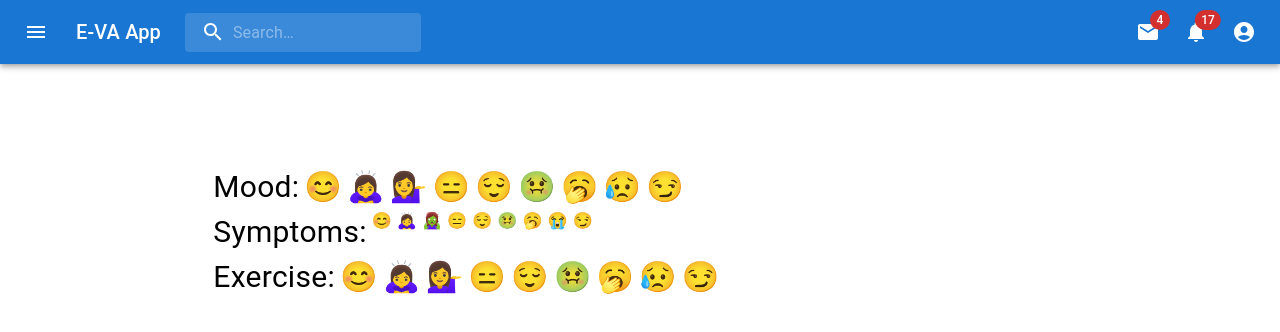
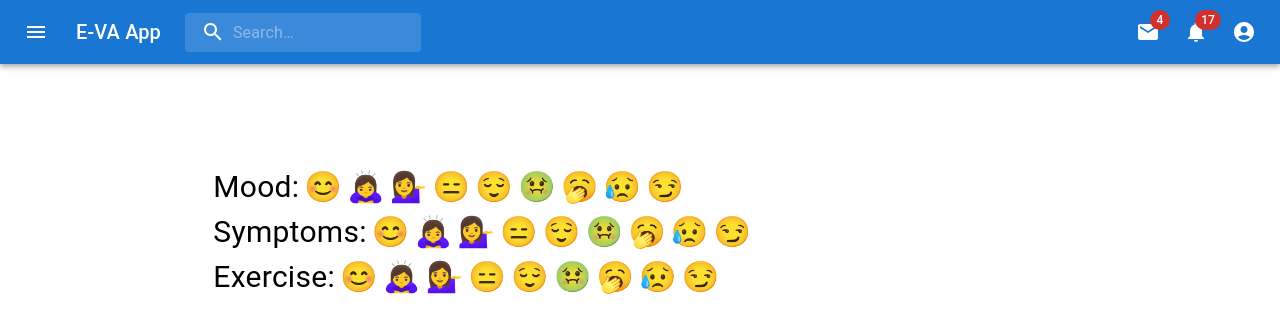
Before and after one commit to TechLabs-Berlin/st22-e-va, a React (Create React App) app in the folder EvaApp/: page /symptomtracker in a window 1280 px wide. Shown: the top 332 px of the page. Built offline with nearby package versions, Linux system fonts and the light colour scheme.

Commit message:
Updated Exercise tracker

```diff
--- a/EvaApp/src/Component/Exercise.js
+++ b/EvaApp/src/Component/Exercise.js
@@ -22,20 +22,63 @@ export default ({ handleSelection }) => {
         onChange={handler}
       >
         <FormControlLabel
-          value="Cycling"
-          control={<Radio sx={{ display: "none" }} />}
+          value="Run"
+          control={
+            <Radio
+              sx={{
+                display: "none",
+              }}
+            />
+          }
           label={
             <Typography fontSize={30}>
-              {selected === "Run" ? "🏃🏻‍♀️" : "🚶🏻‍♀️"}
+              {selected === "Run" ? "  🏃🏻‍♀️ " : "  🚶🏻‍♀️ "}
             </Typography>
           }
         />
         <FormControlLabel
-          value="Cycling"
+          value="Walk"
           control={<Radio sx={{ display: "none" }} />}
           label={
             <Typography fontSize={30}>
-              {selected === "Cycling" ? " 🚵🏻‍♀️ " : "  🚴🏻‍♀️ "}
+              {selected === "Walk" ? "  🚶🏻‍♀️ " : " 🧍🏻‍♀️ "}
+            </Typography>
+          }
+        />
+        <FormControlLabel
+          value="Weights"
+          control={<Radio sx={{ display: "none" }} />}
+          label={
+            <Typography fontSize={30}>
+              {selected === "Weights" ? "🏋🏻‍♀️ " : " 🧍🏻‍♀️ "}
+            </Typography>
+          }
+        />
+        <FormControlLabel
+          value="Meditation"
+          control={<Radio sx={{ display: "none" }} />}
+          label={
+            <Typography fontSize={30}>
+              {selected === "Meditation" ? " 🧘🏻‍♀️ " : " 💆🏻‍♀️ "}
+            </Typography>
+          }
+        />
+        <FormControlLabel
+          value="Sport"
+          control={<Radio sx={{ display: "none" }} />}
+          label={
+            <Typography fontSize={30}>
+              {selected === "Sport" ? " ⛹🏻‍♀️ " : "  🤾🏻‍♀️ "}
+            </Typography>
+          }
+        />
+
+        <FormControlLabel
+          value="Cycle"
+          control={<Radio sx={{ display: "none" }} />}
+          label={
+            <Typography fontSize={30}>
+              {selected === "Cycle" ? " 🚵🏻‍♀️ " : " 🚴🏻‍♀️ "}
             </Typography>
           }
         />
--- a/EvaApp/src/Component/Symptoms.js
+++ b/EvaApp/src/Component/Symptoms.js
@@ -1,12 +1,12 @@
-import { useState } from 'react';
-import Radio from '@mui/material/Radio';
-import RadioGroup from '@mui/material/RadioGroup';
-import FormControlLabel from '@mui/material/FormControlLabel';
-import FormControl from '@mui/material/FormControl';
-
+import { useState } from "react";
+import Radio from "@mui/material/Radio";
+import RadioGroup from "@mui/material/RadioGroup";
+import FormControlLabel from "@mui/material/FormControlLabel";
+import FormControl from "@mui/material/FormControl";
+import { Typography } from "@mui/material";
 
 export default ({ handleSelection }) => {
-  const [selected, setSelected] = useState('');
+  const [selected, setSelected] = useState("");
 
   const handler = (event) => {
     handleSelection(event.target.value);
@@ -22,50 +22,92 @@ export default ({ handleSelection }) => {
         onChange={handler}
       >
         <FormControlLabel
-          value="Acne"
-          control={<Radio sx={{ display: 'none' }} />}
-          label={selected === 'Acne' ? ' 😁 ' : ' 😊 '}
+          value="Happy"
+          control={
+            <Radio
+              sx={{
+                display: "none",
+              }}
+            />
+          }
+          label={
+            <Typography fontSize={30}>
+              {selected === "Happy" ? " 😁 " : " 😊 "}
+            </Typography>
+          }
         />
         <FormControlLabel
-          value="Backaches"
-          control={<Radio sx={{ display: 'none' }} />}
-          label={selected === 'Backaches' ? ' 🙆‍♀️ ' : ' 🙇‍♀️ '}
+          value="Energetic"
+          control={<Radio sx={{ display: "none" }} />}
+          label={
+            <Typography fontSize={30}>
+              {selected === "Energetic" ? " 🙆‍♀️ " : " 🙇‍♀️ "}
+            </Typography>
+          }
         />
 
         <FormControlLabel
-          value="Cramps"
-          control={<Radio sx={{ display: 'none' }} />}
-          label={selected === 'Cramps' ? ' 💁‍♀️ ' : ' 🧟‍♀️ '}
+          value="Mood swings"
+          control={<Radio sx={{ display: "none" }} />}
+          label={
+            <Typography fontSize={30}>
+              {selected === "Mood swings" ? " 🧟‍♀️ " : " 💁‍♀️ "}
+            </Typography>
+          }
         />
         <FormControlLabel
-          value="Cravings (Salty)"
-          control={<Radio sx={{ display: 'none' }} />}
-          label={selected === 'Cravings (Salty)' ? ' 😵 ' : ' 😑 '}
+          value="Irritated"
+          control={<Radio sx={{ display: "none" }} />}
+          label={
+            <Typography fontSize={30}>
+              {selected === "Irritated" ? " 😵 " : " 😑 "}
+            </Typography>
+          }
         />
         <FormControlLabel
-          value="Cravings (Sweets)"
-          control={<Radio sx={{ display: 'none' }} />}
-          label={selected === 'Cravings (Sweets)' ? ' 😇 ' : ' 😌 '}
+          value="Calm"
+          control={<Radio sx={{ display: "none" }} />}
+          label={
+            <Typography fontSize={30}>
+              {selected === "Calm" ? " 😇 " : " 😌 "}
+            </Typography>
+          }
         />
         <FormControlLabel
-          value="Dizziness"
-          control={<Radio sx={{ display: 'none' }} />}
-          label={selected === 'Dizziness' ? ' 🤮 ' : ' 🤢 '}
+          value="Sick"
+          control={<Radio sx={{ display: "none" }} />}
+          label={
+            <Typography fontSize={30}>
+              {selected === "Sick" ? " 🤮 " : " 🤢 "}
+            </Typography>
+          }
         />
         <FormControlLabel
-          value="Spotting"
-          control={<Radio sx={{ display: 'none' }} />}
-          label={selected === 'Spotting' ? ' 😴 ' : '  🥱 '}
+          value="Sleepy"
+          control={<Radio sx={{ display: "none" }} />}
+          label={
+            <Typography fontSize={30}>
+              {selected === "Sleepy" ? " 😴 " : "  🥱 "}
+            </Typography>
+          }
         />
         <FormControlLabel
-          value="Headaches"
-          control={<Radio sx={{ display: 'none' }} />}
-          label={selected === 'Headaches' ? ' 😥 ' : ' 😭 '}
+          value="Weepy"
+          control={<Radio sx={{ display: "none" }} />}
+          label={
+            <Typography fontSize={30}>
+              {selected === "Weepy" ? " 😭 " : " 😥 "}
+            </Typography>
+          }
         />
         <FormControlLabel
-          value="Tender Breasts"
-          control={<Radio sx={{ display: 'none' }} />}
-          label={selected === 'Tender Breasts' ? ' 😜 ' : ' 😏 '}
+          value="Frisky"
+          control={<Radio sx={{ display: "none" }} />}
+          label={
+            <Typography fontSize={30}>
+              {selected === "Frisky" ? " 😜 " : " 😏 "}
+            </Typography>
+          }
         />
       </RadioGroup>
     </FormControl>
```
